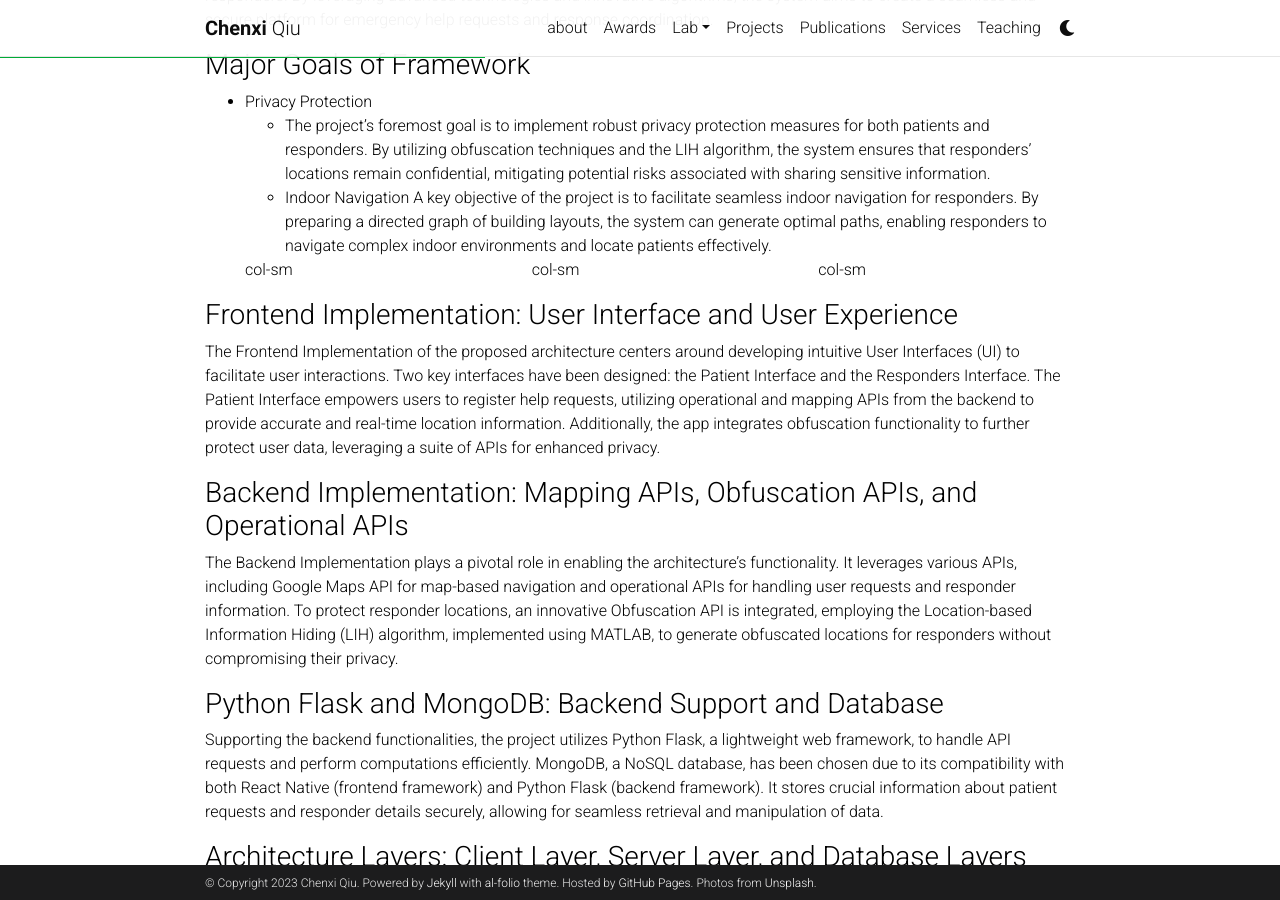
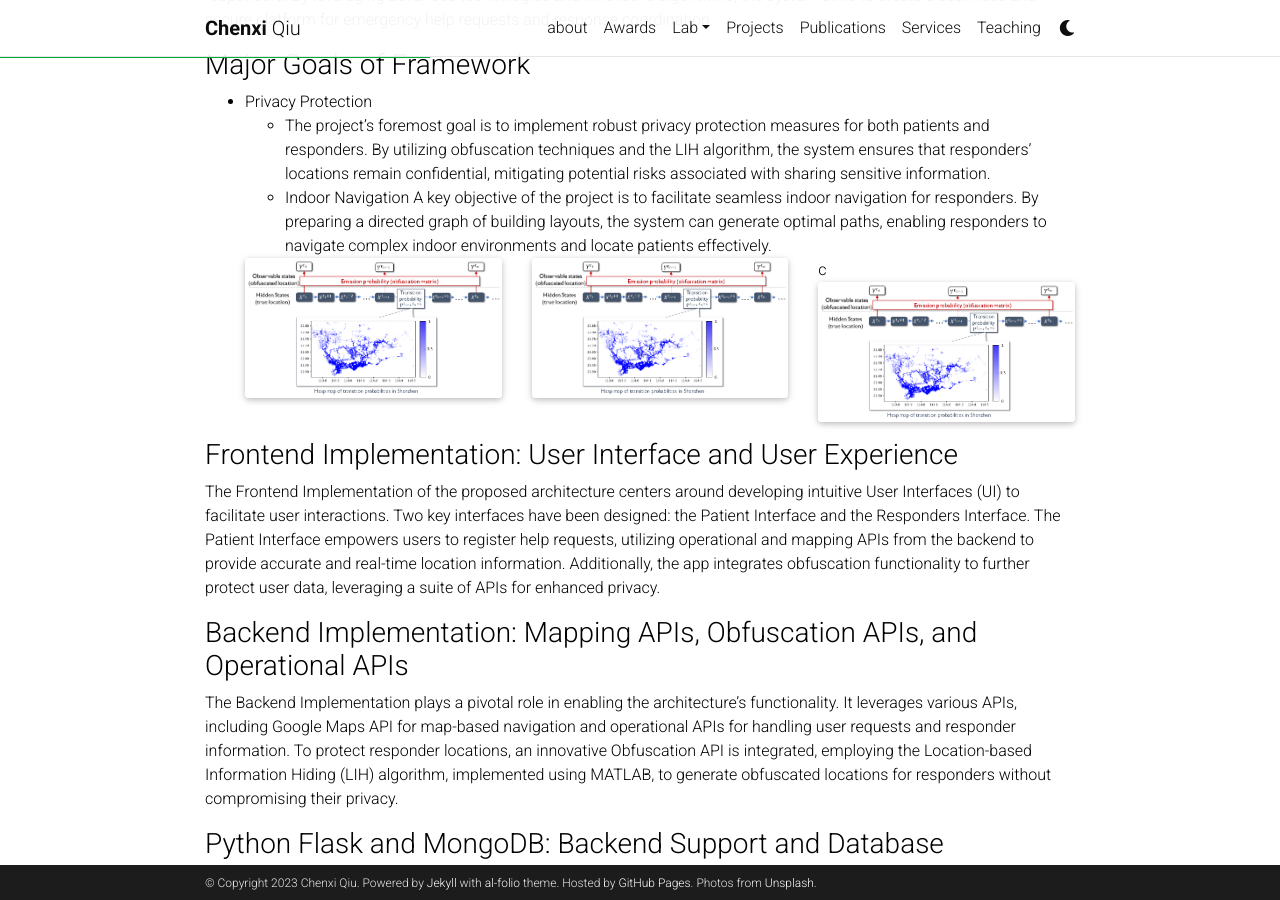
Before and after one commit to chenxiunt/chenxiunt.github.io, a Jekyll site: the page built from _projects/SpatialAgent.markdown, in a window 1280 px wide and 900 px high, scrolled down 420 px. Built offline with Jekyll 4.4.1, drawn with Linux system fonts in a browser that asks for light colours; comment, search, counter and statistics services are not loaded; a style sheet for code colours, icons or effects is not loaded.

Commit message:
Update SpatialAgent.markdown

```diff
--- a/_projects/SpatialAgent.markdown
+++ b/_projects/SpatialAgent.markdown
@@ -18,9 +18,15 @@ The primary purpose of this project is to develop an efficient and privacy-centr
 A key objective of the project is to facilitate seamless indoor navigation for responders. By preparing a directed graph of building layouts, the system can generate optimal paths, enabling responders to navigate complex indoor environments and locate patients effectively.
 
   <div class="row">
-    <div class="col-sm">col-sm</div>
-    <div class="col-sm">col-sm</div>
-    <div class="col-sm">col-sm</div>
+    <div class="col-sm">
+     <img class="img-fluid rounded z-depth-1" src="{{ '/assets/img/projects/TrafficAdapter_HMM.png' | relative_url }}" alt="" title="Figure 1. HMM model"/>
+    </div>
+    <div class="col-sm">
+     <img class="img-fluid rounded z-depth-1" src="{{ '/assets/img/projects/TrafficAdapter_HMM.png' | relative_url }}" alt="" title="Figure 1. HMM model"/>
+    </div>
+    <div class="col-sm">
+     c<img class="img-fluid rounded z-depth-1" src="{{ '/assets/img/projects/TrafficAdapter_HMM.png' | relative_url }}" alt="" title="Figure 1. HMM model"/>
+    </div>
   </div>
 
 ### Frontend Implementation: User Interface and User Experience
```
